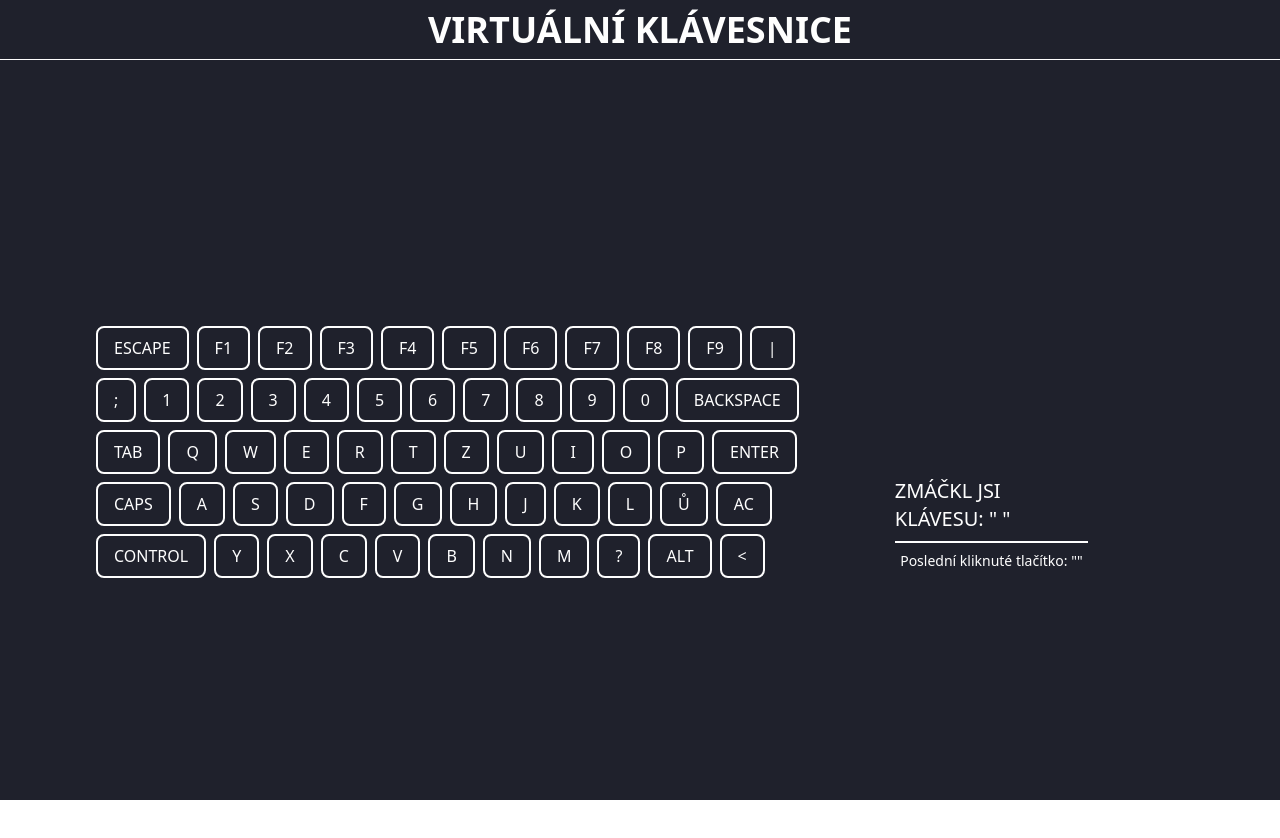
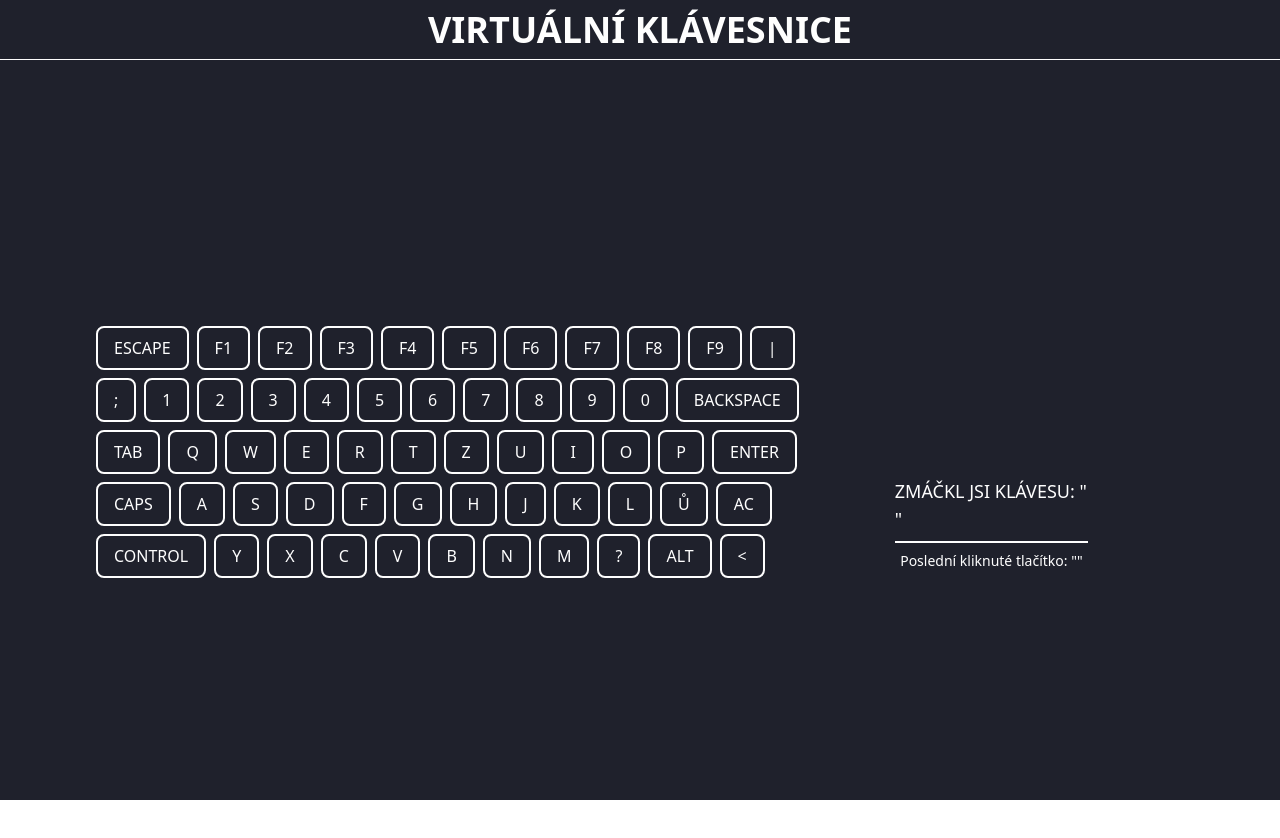
Before and after one commit to OndrejLosensky/virtual-keyboard, a React (Create React App) app: page / in a window 1280 px wide. Shown: the top 838 px of the page. Built offline with nearby package versions, Linux system fonts and the light colour scheme; the HTML template or start-up script is replaced by a standard one.

Commit message:
změna velikosti textu

```diff
--- a/src/displayKey/DisplayKey.js
+++ b/src/displayKey/DisplayKey.js
@@ -18,7 +18,7 @@ const DisplayKey = () => {
 
     return (
         <div className="flex flex-col justify-center items-center pt-12">
-            <h2 className="text-foreColorWhite text-xl flex justify-center items-center pt-4 uppercase">
+            <h2 className="text-foreColorWhite text-lg flex justify-center items-center pt-4 uppercase">
                  Zmáčkl jsi klávesu: " {pressedKey} "
             </h2>
             <div className="border-b-2 border-foreColorWhite w-[100%] pt-2">
```
